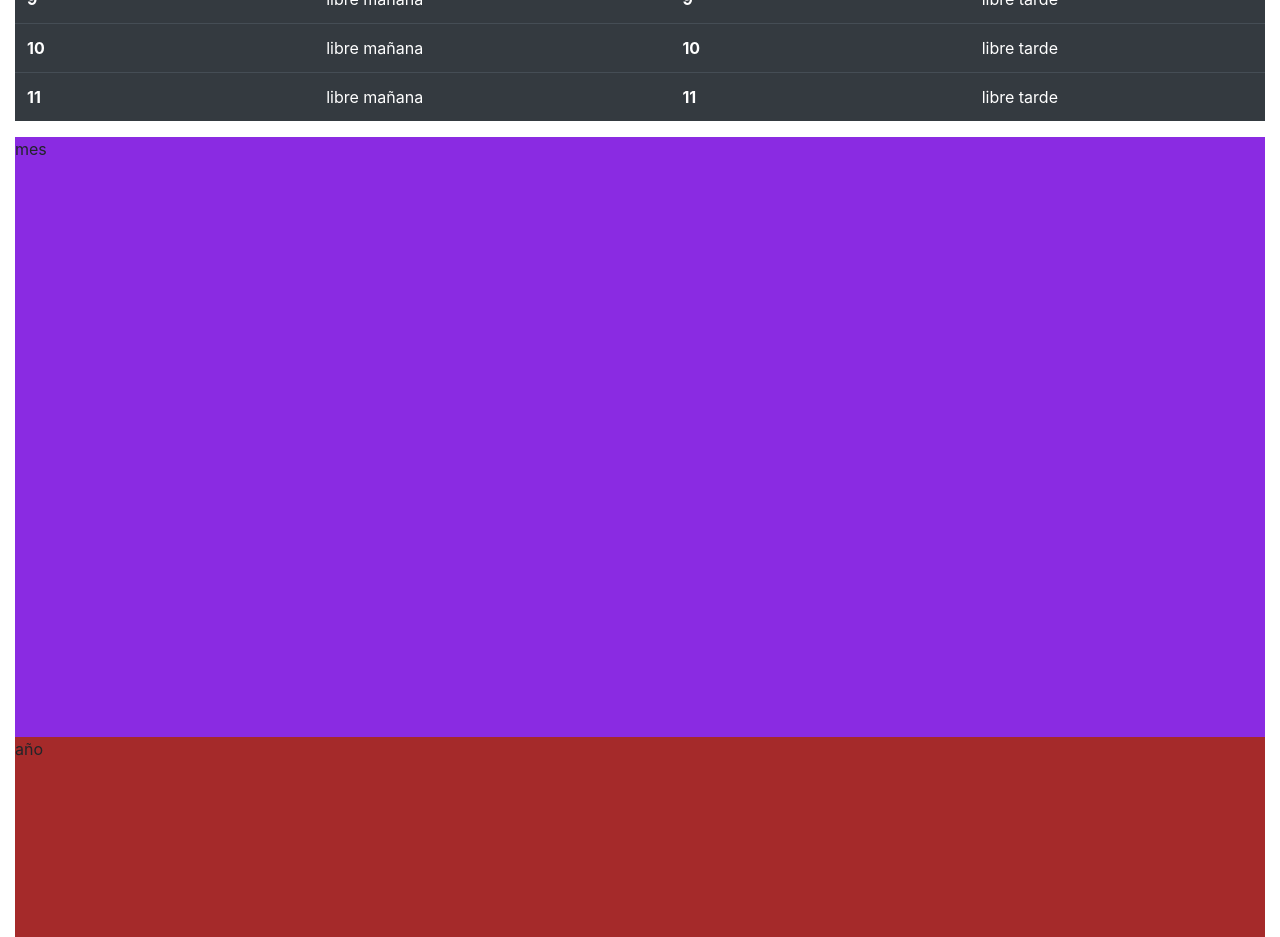
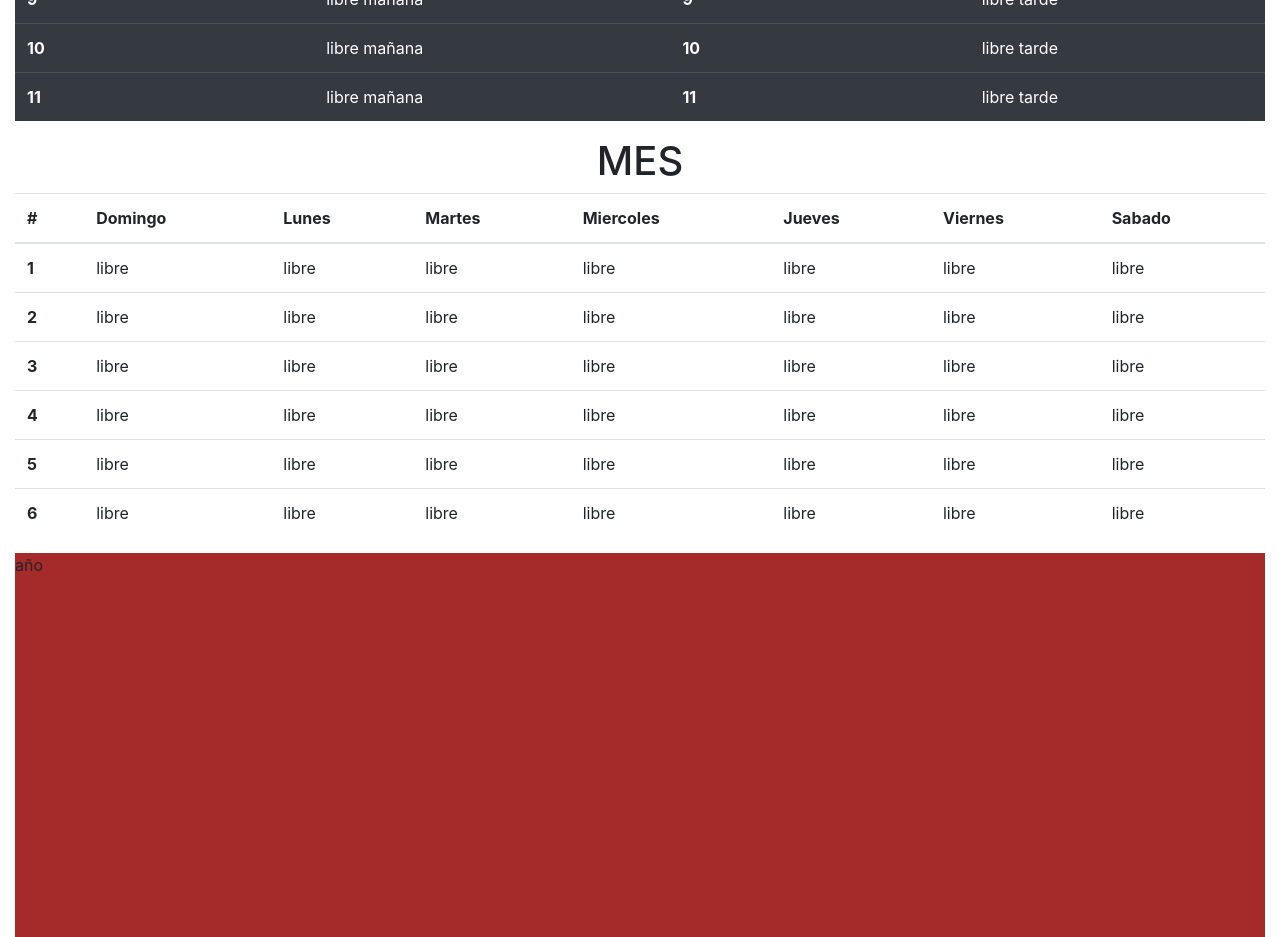
Before and after one commit to dcr9110/calendario, an Angular app: page / in a window 1280 px wide. Shown: the part 680-1617 px from the top of the page. Built offline with nearby package versions, Linux system fonts and the light colour scheme.

Commit message:
Se agrego modelo de vista de un mes

```diff
--- a/src/app/app.module.ts
+++ b/src/app/app.module.ts
@@ -8,6 +8,7 @@ import { HeaderComponent } from './header/header.component';
 import { FooterComponent } from './footer/footer.component';
 import { BodyComponent } from './body/body.component';
 import { DiaComponent } from './dia/dia.component';
+import { MesComponent } from './mes/mes.component';
 
 @NgModule({
   declarations: [
@@ -16,7 +17,8 @@ import { DiaComponent } from './dia/dia.component';
     HeaderComponent,
     FooterComponent,
     BodyComponent,
-    DiaComponent
+    DiaComponent,
+    MesComponent
   ],
   imports: [
     BrowserModule,
--- a/src/app/body/body.component.css
+++ b/src/app/body/body.component.css
@@ -1,13 +1,3 @@
-#dia{
-    height: 600px;
-    background-color: blue;
-}
-
-#mes{
-    height: 600px;
-    background-color: blueviolet;
-}
-
 #anio{
     height: 600px;
     background-color: brown;
--- a/src/app/body/body.component.html
+++ b/src/app/body/body.component.html
@@ -1,3 +1,3 @@
 <app-dia [manianas]="maniana" [tardes]="tarde"></app-dia>
-<div  id="mes">mes</div>
+<app-mes></app-mes>
 <div  id="anio">año</div>
--- /dev/null
+++ b/src/app/mes/mes.component.css
@@ -0,0 +1,3 @@
+h1{
+    text-align: center;
+}
--- /dev/null
+++ b/src/app/mes/mes.component.html
@@ -0,0 +1,19 @@
+<div id="mes">
+    <h1>{{nombreDeMes}}</h1>
+    <div class="table-responsive-md">
+        <table class="table">
+            <thead>
+                <tr>
+                    <th scope="col">#</th>
+                    <th scope="col" *ngFor="let dia of diasDeSemana">{{dia}}</th>
+                </tr>
+            </thead>
+            <tbody>
+                <tr *ngFor="let numero of semanaNum">
+                    <th scope="row">{{numero}}</th>
+                    <td *ngFor="let agenda of agendaDeSemana">{{agenda}}</td>
+                </tr>
+            </tbody>
+        </table>
+    </div>
+</div>
--- /dev/null
+++ b/src/app/mes/mes.component.ts
@@ -0,0 +1,23 @@
+import { Component, OnInit } from '@angular/core';
+
+@Component({
+  selector: 'app-mes',
+  templateUrl: './mes.component.html',
+  styleUrls: ['./mes.component.css']
+})
+export class MesComponent implements OnInit {
+
+  diasDeSemana: string[] =["Domingo", "Lunes", "Martes", "Miercoles",
+                          "Jueves", "Viernes", "Sabado"]
+  semanaNum: number[] = [1, 2, 3, 4, 5, 6];
+
+  agendaDeSemana: string[] = ["libre", "libre", "libre", "libre",                                 "libre", "libre", "libre"];
+
+  nombreDeMes: string = "MES";
+
+  constructor() { }
+
+  ngOnInit() {
+  }
+
+}
```
Also changed, not shown: 1 other file (tests, documents, lock files or other folders).
